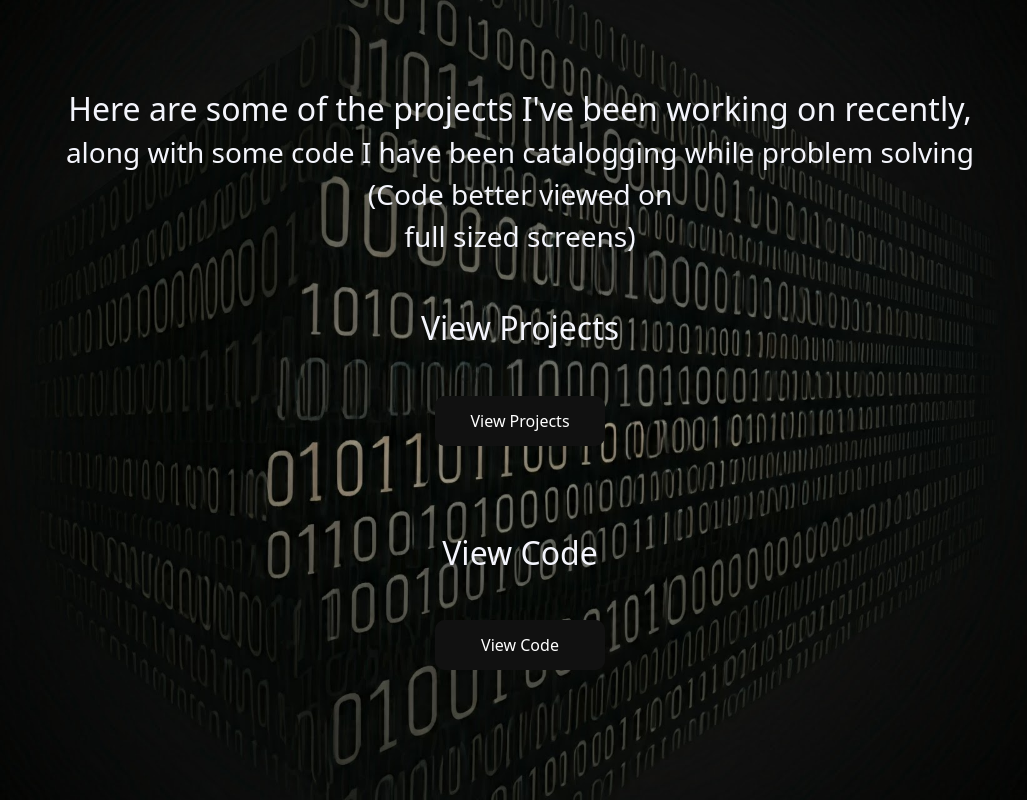
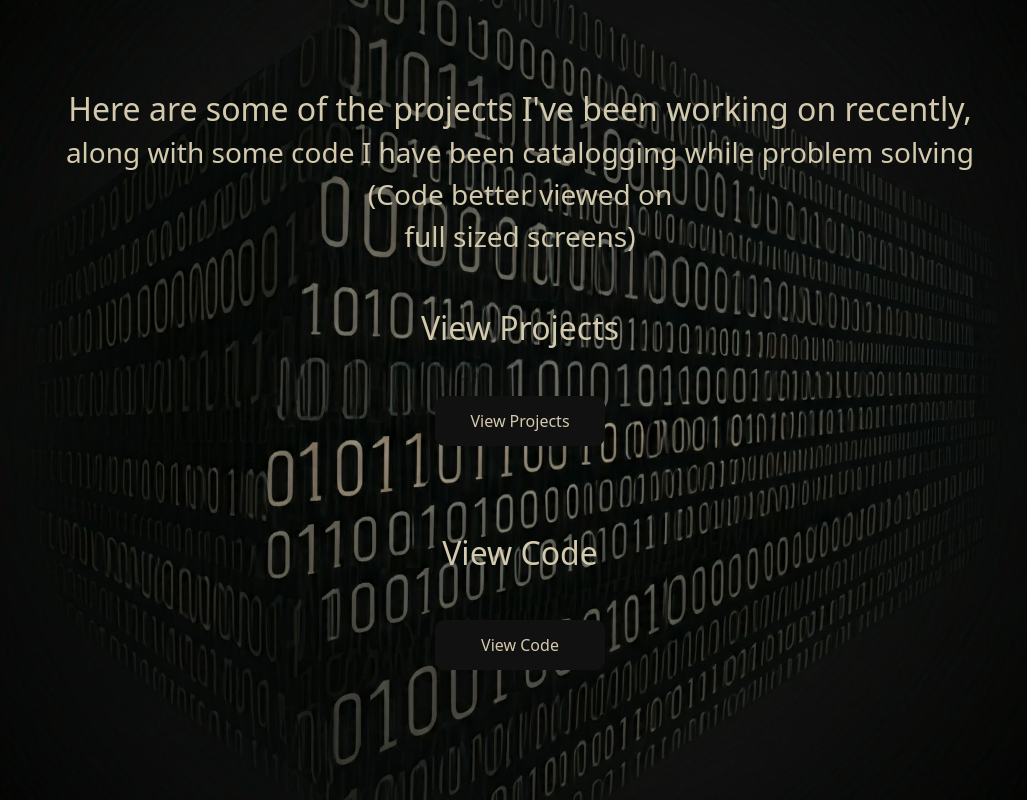
Before and after one commit to Vtencouchclimbr/Jesse-Anderson-React-Development, a React (Vite) app: page /Portfolio in a window 1280 px wide. Shown: the whole page, without its empty margins (120-1147 px from the left). Built offline with nearby package versions, Linux system fonts and the light colour scheme.

Commit message:
added styling portfolio page

```diff
--- a/src/pages/Portfolio.css
+++ b/src/pages/Portfolio.css
@@ -1,5 +1,5 @@
 .portDesc {
-    color: rgb(244, 245, 252);
+    color: rgb(211, 202, 173);
 }
 
 .btns {
@@ -54,7 +54,7 @@
     height: 50px;
     border: none;
     outline: none;
-    color: #fff;
+    color: rgb(211, 202, 173);
     background: #111;
     cursor: pointer;
     position: relative;
@@ -64,7 +64,7 @@
 
 .glow:before {
     content: '';
-    background: linear-gradient(45deg, #111, #ece7e7, #bac295);
+    background: linear-gradient(45deg, #111, #ece7e7, rgb(211, 202, 173));
     position: absolute;
     top: -2px;
     left:-2px;
--- a/src/pages/Portfolio.jsx
+++ b/src/pages/Portfolio.jsx
@@ -2,7 +2,6 @@ import 'bootstrap/dist/js/bootstrap.bundle.min.js';
 
 import './Portfolio.css';
 import code from '../utils/backgrounds/code.jpg';
-
 
 import { Link } from 'react-router-dom';
 
@@ -24,13 +23,13 @@ export default function Portfolio() {
           <div className='d-flex flex-column justify-content-center align-items-center mt-5'>
             <h2 className="portDesc">View Projects</h2>
           <Link to="/projects">
-            <button className="glow eachbtn" type="button">View Projects</button>
+            <button className="portDesc glow eachbtn" type="button">View Projects</button>
           </Link>
           </div>
           <div className='d-flex flex-column justify-content-center align-items-center mt-5'>
           <h2 className="portDesc">View Code</h2>
           <Link to="/code">
-            <button className="glow eachbtn" type="button">View Code</button>
+            <button className="portDesc glow eachbtn" type="button">View Code</button>
           </Link>
           </div>
         </div>
```
